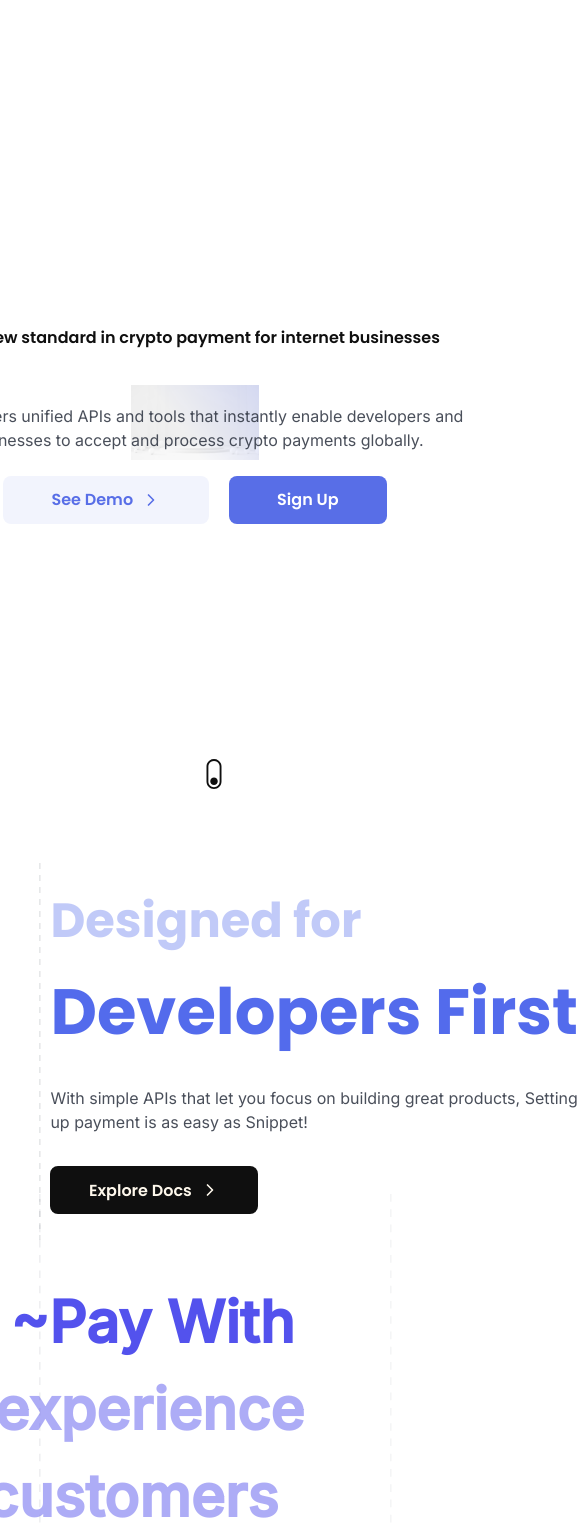
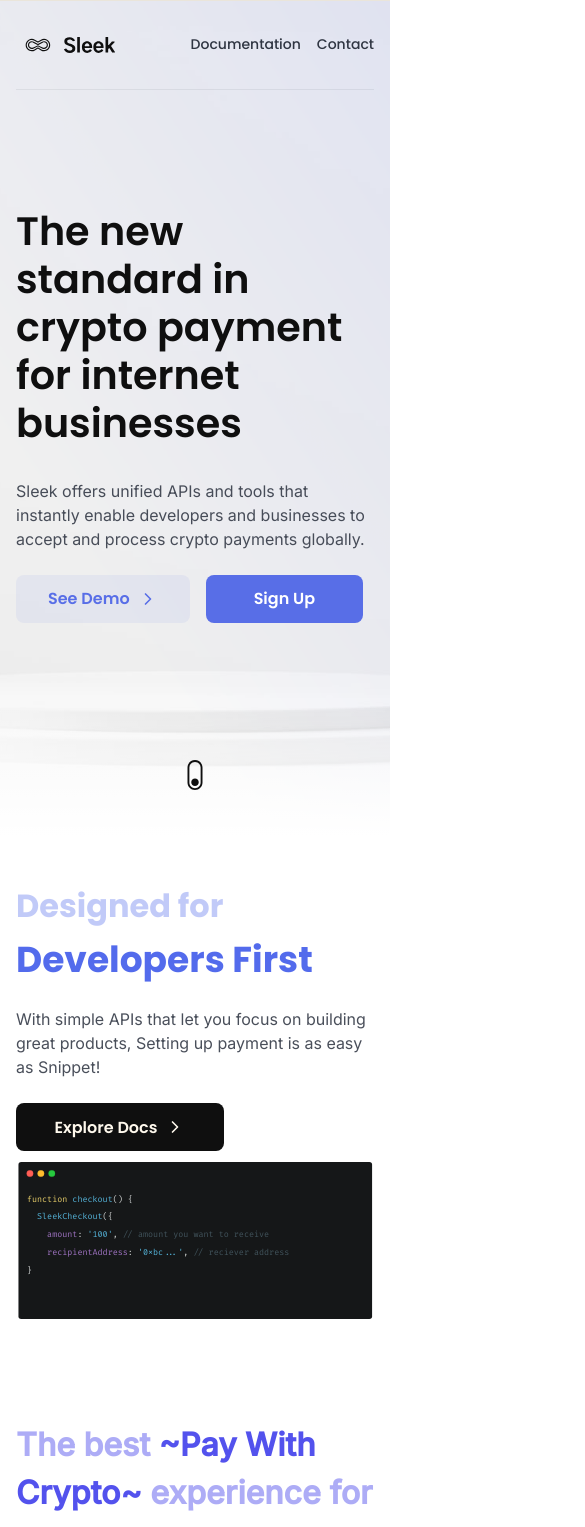
Before and after one commit to marvinkome/sleek-lp, a Next.js app: page / in a window 390 px wide. Shown: the top 1527 px of the page, 585 px wide, since content can reach past the window. Built offline with nearby package versions, Linux system fonts and the light colour scheme.

Commit message:
save mobile

```diff
--- a/src/components/layout.tsx
+++ b/src/components/layout.tsx
@@ -1,14 +1,4 @@
-import {
-  Box,
-  Button,
-  chakra,
-  Image,
-  List,
-  ListItem,
-  // Link,
-  Stack,
-  Text
-} from '@chakra-ui/react'
+import { chakra, Image, Stack, Text } from '@chakra-ui/react'
 import NextLink from 'next/link'
 import React from 'react'
 import Link from 'components/link'
@@ -16,16 +6,11 @@
 const Layout: React.FC = ({ children }) => {
   return (
     <>
-      <chakra.nav
-        display={{ base: 'none', md: 'block' }}
-        // px={{ base: '4', md: '16rem' }}
-      >
+      <chakra.nav display={{ base: 'none', md: 'block' }}>
         <Stack
           align="center"
           direction="row"
           justify="space-between"
-          // px="20rem"
-          // py="2rem"
           h="90px"
           maxW="100%"
           pos="absolute"
@@ -35,9 +20,9 @@
           borderBottom="1px solid rgba(47, 53, 66, 0.08)"
           zIndex="2"
         >
-          <Stack flex="1">
+          <Stack>
             <Link borderBottom="none" href="/">
-              <Image src="/sleek-logo.svg" alt="Sleek" boxSize="120" />
+              <Image src="/sleek-logo.svg" alt="Sleek Logo" boxSize="120" />
             </Link>
           </Stack>
           <Stack direction="row" align="center" spacing="10">
@@ -55,7 +40,7 @@
         </Stack>
       </chakra.nav>
 
-      {/* <chakra.nav
+      <chakra.nav
         borderBottom="1px solid rgba(0, 0, 0, 0.08)"
         bg="#FEF8EC"
         display={{ base: 'block', md: 'none' }}
@@ -64,24 +49,51 @@
           align="center"
           direction="row"
           justify="space-between"
-          px="1.4rem"
-          py="1rem"
+          h="90px"
           maxW="100%"
-          zIndex="1"
+          pos="absolute"
+          top="0"
+          left="1rem"
+          right="1rem"
+          borderBottom="1px solid rgba(47, 53, 66, 0.08)"
+          zIndex="2"
         >
-          <Link href="/">
-            <a>
-              <Image src="/logo.svg" alt="Practical Labs" boxSize="3rem" />
-            </a>
-          </Link>
-          <Stack direction="row" align="center" spacing="4">
+          <Stack>
+            <Link borderBottom="none" href="/">
+              <Image
+                src="/sleek-logo.svg"
+                alt="Sleek Logo"
+                boxSize={{ base: '100', md: '120' }}
+              />
+            </Link>
+          </Stack>
+
+          <Stack
+            direction="row"
+            align="center"
+            spacing={{ base: '4', md: '10' }}
+          >
             <NextLink href="/process" passHref>
-              Our Processes
+              <Link
+                fontFamily="Poppins"
+                fontSize={{ base: '14px', md: '15px' }}
+                fontWeight="500"
+              >
+                Documentation
+              </Link>
             </NextLink>
-
+            <NextLink href="mailto:contact@sleek.app" passHref>
+              <Link
+                fontFamily="Poppins"
+                fontSize={{ base: '14px', md: '15px' }}
+                fontWeight="500"
+              >
+                Contact
+              </Link>
+            </NextLink>
           </Stack>
         </Stack>
-      </chakra.nav> */}
+      </chakra.nav>
 
       <chakra.main>{children}</chakra.main>
 
@@ -90,29 +102,48 @@
         display="flex"
         alignItems="center"
         justifyContent="center"
-        // color="#fff"
-        p={8}
+        py={{ base: '4', md: '8' }}
         borderTop="1px solid rgba(254, 248, 236, 0.12)"
       >
         <Stack
           w="100%"
-          px={{ base: '2rem', md: '12rem' }}
+          px={{ base: '1rem', md: '12rem' }}
+          display={{ base: 'inline-block', md: 'flex' }}
           direction="row"
           justify="space-between"
         >
           <Stack>
-            <Link href="/">
-              <a>
-                <Image src="/sleek-logo.svg" alt="Sleek" boxSize="100" />
-              </a>
+            <Link display="block" borderBottom="none" href="/">
+              <Image
+                src="/sleek-logo.svg"
+                alt="Sleek Logo"
+                boxSize={{ base: '100', md: '120' }}
+              />
             </Link>
           </Stack>
-          <Stack direction="row" align="center" spacing="12">
+
+          <Stack
+            direction="row"
+            align="center"
+            spacing={{ base: '4', md: '10' }}
+          >
             <NextLink href="/process" passHref>
-              Documentation
+              <Link
+                fontFamily="Poppins"
+                fontSize={{ base: '14px', md: '15px' }}
+                fontWeight="500"
+              >
+                Documentation
+              </Link>
             </NextLink>
-            <NextLink href="mailto:reach@practicallab.org" passHref>
-              Contact
+            <NextLink href="mailto:contact@sleek.app" passHref>
+              <Link
+                fontFamily="Poppins"
+                fontSize={{ base: '14px', md: '15px' }}
+                fontWeight="500"
+              >
+                Contact
+              </Link>
             </NextLink>
             <Text opacity="0.8">© Sleek</Text>
           </Stack>
--- a/src/pages/index.tsx
+++ b/src/pages/index.tsx
@@ -18,6 +18,7 @@
 import Layout from '../components/layout'
 import Link from '../components/link'
 import { FormGroup } from 'components/form-group'
+import base from '@emotion/styled/types/base'
 
 const Home: NextPage = () => {
   return (
@@ -35,9 +36,9 @@
         maxW="100%"
         bgImage="url(/header.png)"
         bgRepeat="no-repeat"
-        bgSize={{ base: '8rem', md: 'cover' }}
+        bgSize={{ base: 'cover', md: 'cover' }}
         bgPosition="center center"
-        px={{ base: '1.2rem', md: '0' }}
+        px={{ base: '0', md: '0' }}
         h="100vh"
         d="flex"
         flexDirection="column"
@@ -47,17 +48,17 @@
         <Stack align="center" justify="center">
           <Stack align="center" px={{ base: '4', md: '28rem' }} spacing="8">
             <Heading
-              textAlign="center"
-              fontSize={{ base: '1rem', md: '48px' }}
-              fontWeight="600"
+              textAlign={{ base: 'left', md: 'center' }}
+              fontSize={{ base: '2.48rem', md: '3rem' }}
+              fontWeight={{ base: '600', md: '600' }}
               color="#0F0F0F"
-              lineHeight="68px"
+              lineHeight={{ base: '3rem', md: '4.25rem' }}
             >
               The new standard in crypto payment for internet businesses
             </Heading>
             <Text
-              align="center"
-              w="624px"
+              textAlign={{ base: 'left', md: 'center' }}
+              w={{ base: '100%', md: '624px' }}
               fontSize={{ base: '1rem', md: '1.125rem' }}
               opacity="0.87"
             >
@@ -66,19 +67,27 @@
               globally.
             </Text>
           </Stack>
-          <Stack direction="row" spacing="5" py={{ base: '4', md: '4rem' }}>
+          <Stack
+            direction="row"
+            align={{ base: 'flex-start', md: 'center' }}
+            justify={{ base: 'flex-start', md: 'center' }}
+            w="100%"
+            spacing={{ base: '4', md: '5' }}
+            py={{ base: '4', md: '4rem' }}
+            px={{ base: '4', md: '0' }}
+          >
             <Link
               href="#"
               as={Button}
               variant="secondary"
               rightIcon={<FiChevronRight size="20px" />}
               fontWeight="600"
-              px="12"
+              px={{ base: '8', md: '12' }}
               py="6"
             >
               See Demo
             </Link>
-            <Button variant="primary" px="12" py="6">
+            <Button variant="primary" px={{ base: '12', md: '12' }} py="6">
               Sign Up
             </Button>
           </Stack>
@@ -101,18 +110,14 @@
         </Stack>
       </Container>
 
-      <Container
-        maxW="100%"
-        px={{ base: '1.2rem', md: '0' }}
-        // py={{ base: '1.2rem', md: '8rem' }}
-        h="100%"
+      <Container maxW="100%" h="100%">
+        <chakra.section py={{ base: '2rem', md: '8rem' }}>
+          <Stack
+            direction={{ base: 'column', md: 'row' }}
+            align="center"
+            px={{ base: '0', md: '12rem' }}
           >
-        <chakra.section py={{ base: '1.2rem', md: '8rem' }}>
-          <Stack
-            direction="row"
-            align="center"
-            px={{ base: '1.2rem', md: '12rem' }}
-          >
+            <Stack display={{ base: 'none', md: 'block' }}>
               <Icon viewBox="0 0 1 377" w="1" h="377">
                 <line
                   x1="0.4"
@@ -125,15 +130,22 @@
                   strokeDasharray="6 6"
                 />
               </Icon>
-            <Stack flex="1" spacing="4">
-              <Heading color="rgba(83, 107, 236, 0.36)" fontSize="48px">
-                Designed for{' '}
+            </Stack>
+            <Stack flex="1" spacing={{ base: '2', md: '4' }}>
+              <Heading
+                color="rgba(83, 107, 236, 0.36)"
+                fontSize={{ base: '2rem', md: '3rem' }}
+              >
+                Designed for
               </Heading>
-              <Heading color="#536BEC" fontSize="64px">
+              <Heading
+                color="#536BEC"
+                fontSize={{ base: '2.25rem', md: '4rem' }}
+              >
                 Developers First
               </Heading>
               <Text
-                w="548px"
+                w={{ base: '100%', md: '548px' }}
                 fontSize={{ base: '1rem', md: '1.125rem' }}
                 opacity="0.87"
                 py="4"
@@ -170,24 +182,12 @@
 
         <chakra.section py={{ base: '1.2rem', md: '4rem' }}>
           <Stack
-            direction="row-reverse"
+            direction={{ base: 'column', md: 'row-reverse' }}
             align="center"
-            px={{ base: '1.2rem', md: '12rem' }}
-            spacing="24"
+            px={{ base: '0', md: '12rem' }}
+            spacing={{ base: '12', md: '24' }}
           >
-            {/* <Icon viewBox="0 0 1 377" w="1" h="377" position="absolute">
-              <line
-                x1="0.4"
-                y1="-1.74846e-08"
-                x2="0.400016"
-                y2="377"
-                stroke="#2F3542"
-                strokeOpacity="0.24"
-                strokeWidth="0.8"
-                strokeDasharray="6 6"
-              />
-            </Icon> */}
-            <Stack flex="1" spacing="4">
+            <Stack display={{ base: 'none', md: 'flex' }} flex="1" spacing="4">
               <h1
                 style={{
                   fontSize: '58px',
@@ -200,7 +200,30 @@
                 experience for your customers
               </h1>
               <Text
-                w="600px"
+                w={{ base: '100%', md: '600px' }}
+                fontSize={{ base: '1rem', md: '1.125rem' }}
+                opacity="0.87"
+              >
+                With a beautiful form that supports one-click payments across
+                different networks and devices.
+              </Text>
+            </Stack>
+
+            {/* Mobile display */}
+            <Stack display={{ base: 'flex', md: 'none' }} flex="1" spacing="4">
+              <h1
+                style={{
+                  fontSize: '32px',
+                  fontWeight: '800',
+                  color: 'rgba(83, 82, 237, 0.48)'
+                }}
+              >
+                The best{' '}
+                <span style={{ color: '#5352ED' }}>~Pay With Crypto~</span>{' '}
+                experience for your customers
+              </h1>
+              <Text
+                w={{ base: '100%', md: '600px' }}
                 fontSize={{ base: '1rem', md: '1.125rem' }}
                 opacity="0.87"
               >
@@ -218,7 +241,7 @@
             >
               <Image
                 src="/pay-crypto.png"
-                alt="Sleekpay crypto form"
+                alt="Sleek pay crypto form"
                 boxSize="100%"
               />
             </Stack>
@@ -227,11 +250,12 @@
 
         <chakra.section py={{ base: '1.2rem', md: '6rem' }}>
           <Stack
-            direction="row"
-            px={{ base: '1.2rem', md: '12rem' }}
-            spacing="12"
+            direction={{ base: 'column', md: 'row' }}
+            px={{ base: '0', md: '12rem' }}
+            spacing={{ base: '8', md: '12' }}
           >
             <Stack
+              display={{ base: 'none', md: 'block' }}
               spacing="22rem"
               direction="row"
               pos="absolute"
@@ -344,23 +368,27 @@
             </Stack>
 
             <Stack flex="1" spacing="4" pt="12">
-              <Heading color="#536BEC" fontSize="64px" lineHeight="88px">
+              <Heading
+                color="#536BEC"
+                fontSize={{ base: '32px', md: '64px' }}
+                lineHeight={{ base: '48px', md: '88px' }}
+              >
                 Crypto Payment
                 <Flex color="rgba(83, 107, 236, 0.36)">
                   infrastructure for Everyone
                 </Flex>
               </Heading>
               <Text
-                w="600px"
+                w={{ base: '100%', md: '600px' }}
                 fontSize={{ base: '1rem', md: '1.125rem' }}
                 opacity="0.87"
-                py="4"
+                py={{ base: '2', md: '4' }}
               >
                 Whether you&apos;re building a marketplace or accepting crypto
                 payments, Sleek has the features you need.
               </Text>
 
-              <Stack direction="row" spacing="5" py={{ base: '4', md: '1rem' }}>
+              <Stack direction="row" spacing="5" py={{ base: '2', md: '1rem' }}>
                 <Button variant="primary" bgColor="#3742FA" px="12" py="6">
                   Sign Up
                 </Button>
@@ -397,20 +425,22 @@
         </chakra.section>
 
         <chakra.section
-          h="448px"
+          h={{ base: '600px', md: '448px' }}
           mt="18rem"
           bgColor="rgba(83, 107, 236, 0.04)"
-          // borderTop="1px dashed rgba(47, 53, 66, 0.12)"
-          // borderBottom="1px dashed rgba(47, 53, 66, 0.12)"
         >
-          <Stack direction="row" px={{ base: '', md: '16rem' }} spacing="24">
+          <Stack
+            direction={{ base: 'column-reverse', md: 'row' }}
+            px={{ base: '0', md: '16rem' }}
+            spacing="24"
+          >
             <Stack position="relative" mt="-28">
               <Image
                 src="/yello.svg"
                 pos="absolute"
                 top="-3rem"
                 left="-4rem"
-                alt="Code"
+                alt="illustration"
                 boxSize="35%"
               />
               <Image
@@ -418,7 +448,7 @@
                 pos="absolute"
                 bottom="-1rem"
                 right="-1rem"
-                alt="Code"
+                alt="illustration"
                 boxSize="28"
               />
 
@@ -430,12 +460,13 @@
                 px="12"
                 py="12"
                 spacing="8"
+                // w="100%"
               >
                 <Image src="/sleek-mark.svg" alt="Sleek" boxSize="50" />
 
                 <FormGroup id="name">
                   <Input
-                    w="24rem"
+                    w={{ base: '100%', md: '24rem' }}
                     type="text"
                     placeholder="Email"
                     variant="flushed"
@@ -468,12 +499,21 @@
               </Stack>
             </Stack>
 
-            <Stack flex="1" spacing="8">
-              <Heading color="#0F0F0F" mt="-16" fontSize="64px">
+            <Stack
+              flex="1"
+              spacing={{ base: '4', md: '8' }}
+              py={{ base: '4', md: '0' }}
+              zIndex="2"
+            >
+              <Heading
+                color="#0F0F0F"
+                mt="-16"
+                fontSize={{ base: '32px', md: '64px' }}
+              >
                 Sign Up!
               </Heading>
               <Text
-                w="600px"
+                w={{ base: '100%', md: '600px' }}
                 fontSize={{ base: '1rem', md: '1.125rem' }}
                 pb="2"
               >
```
Lines whose indentation alone changed are shown as unchanged.
